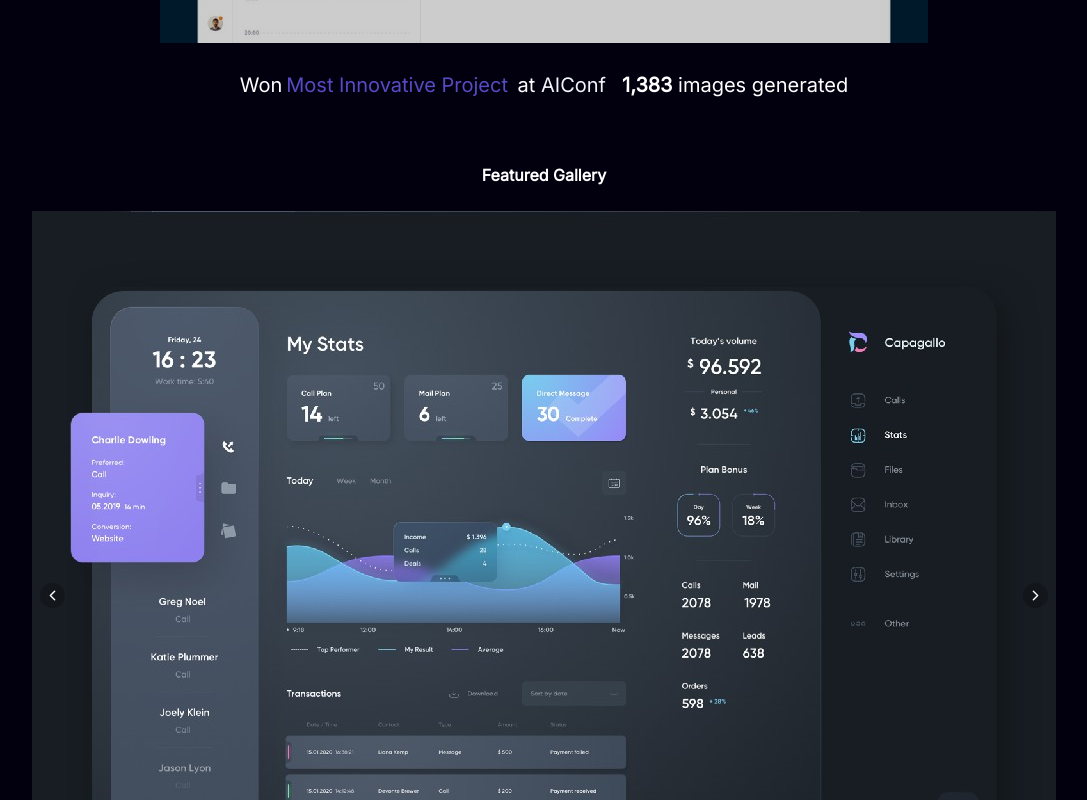
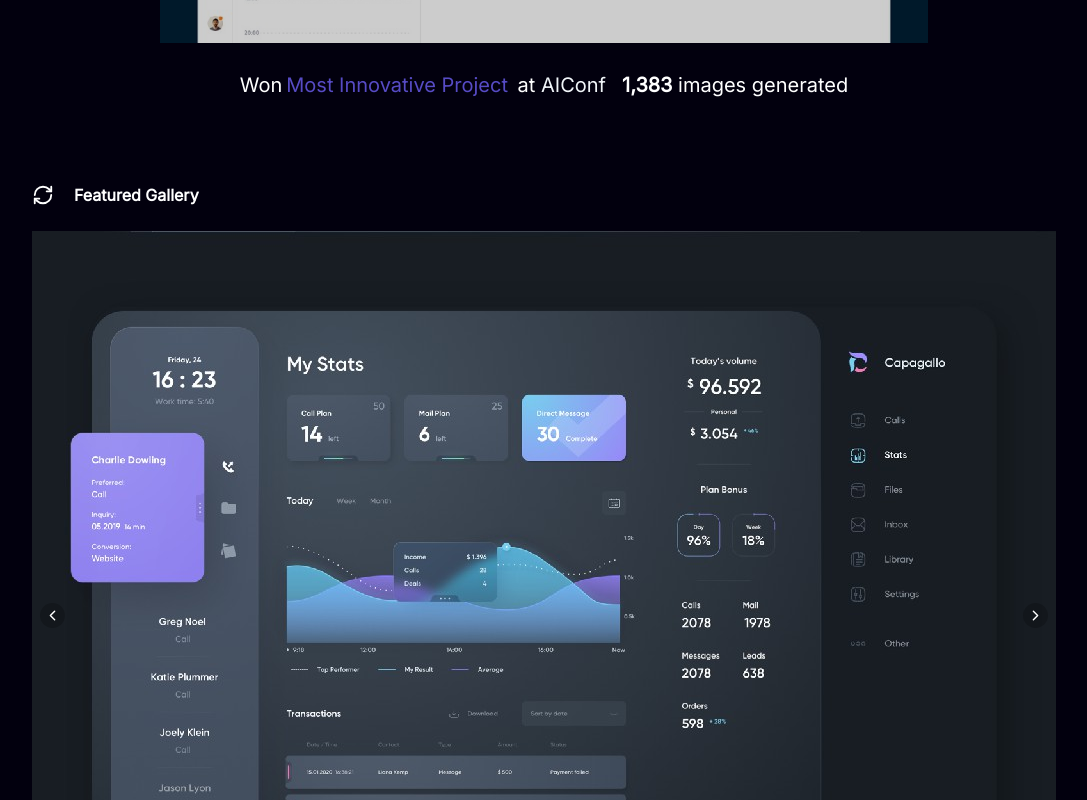
Before and after one commit to francisamidu/landing-page, a React (Vite) app: page / in a window 1280 px wide. Shown: the part 1120-1920 px from the top of the page, without its empty margins (96-1183 px from the left). Built offline with nearby package versions, Linux system fonts and the light colour scheme.

Commit message:
UI tweaks

```diff
--- a/src/components/FeaturedGallery.tsx
+++ b/src/components/FeaturedGallery.tsx
@@ -3,7 +3,7 @@ import { Slide } from 'react-slideshow-image';
 import dashboard1 from '../assets/images/dashboard-1.jpg';
 import dashboard2 from '../assets/images/dashboard-2.jpg';
 import dashboard3 from '../assets/images/dashboard-3.jpg';
-import { ChevronLeft, ChevronRight } from 'lucide-react';
+import { ChevronLeft, ChevronRight, RefreshCw as Refresh } from 'lucide-react';
 
 const FeaturedGallery = () => {
   const indicators = () => <li className="indicator mr-1"></li>;
@@ -24,9 +24,12 @@ const FeaturedGallery = () => {
 
   const images = [dashboard1, dashboard2, dashboard3];
   return (
-    <section className="my-5">
-      <h1 className="my-6 text-center font-bold">Featured Gallery</h1>
+    <section className="py-5">
       <div className="max-w-screen-lg md:mx-auto">
+        <div className="my-6 flex flex-row items-center">
+          <Refresh className="mr-5 text-white" size={22} />
+          <h1 className="text-center font-bold">Featured Gallery</h1>
+        </div>
         <Slide indicators={false} {...properties}>
           {images.map((image, index) => (
             <div className="each-slide-effect" key={index}>
--- a/src/components/HowItWorks.tsx
+++ b/src/components/HowItWorks.tsx
@@ -13,8 +13,8 @@ const HowItWorks = () => {
           </h1>
           <h2 className="text-3xl font-bold">How it all works</h2>
         </div>
-        <div className="mt-10 grid grid-cols-1 px-5 md:grid-cols-2 md:px-0">
-          <div className="mr-3 flex w-full flex-col items-center justify-center md:w-[55%]">
+        <div className="mt-10 grid grid-cols-1 px-5 md:grid-cols-2 md:place-content-center md:px-0">
+          <div className="flex w-full flex-col items-center justify-center md:mr-3 md:w-auto">
             <video
               src={video}
               autoPlay={false}
@@ -22,7 +22,7 @@ const HowItWorks = () => {
               className="h-auto w-full"
             ></video>
           </div>
-          <div className="ml-3 w-full flex-col items-center md:w-[45%]">
+          <div className="ml-3 w-full flex-col items-center md:w-auto">
             {shared.steps.map((step, index) => (
               <Step key={JSON.stringify(step)} index={index} text={step} />
             ))}
--- a/src/components/Navbar.tsx
+++ b/src/components/Navbar.tsx
@@ -32,9 +32,12 @@ const Navbar = () => {
   return (
     <nav className="w-full px-2 py-2 sm:px-4">
       <div className="mx-auto flex flex-row flex-wrap items-center justify-between md:max-w-[1100px]">
-        <span className="self-center whitespace-nowrap text-sm font-bold uppercase">
+        <a
+          href="#"
+          className="self-center whitespace-nowrap text-sm font-bold uppercase"
+        >
           {shared.name}
-        </span>
+        </a>
 
         <div
           className="hidden w-full items-center justify-between md:order-1 md:flex md:w-auto"
@@ -47,8 +50,8 @@ const Navbar = () => {
                   <a
                     href={link}
                     className={`block py-2 pl-3 pr-4 ${
-                      active ? 'text-[#3d348b]' : 'text-slate-100'
-                    } rounded capitalize md:p-0`}
+                      active ? 'text-purplish-700' : 'text-slate-100'
+                    } rounded capitalize transition-colors duration-200 hover:text-purplish-500 md:p-0`}
                   >
                     {text}
                   </a>
--- a/src/shared.json
+++ b/src/shared.json
@@ -18,11 +18,11 @@
         },
         {
             "q": "Is it free?",
-            "a": "It has different pricing options for everyone. From indiviuals just trying it out or design agency. It has Free option that has limitations. For the best service we recommend the paid options"
+            "a": "It has different pricing options for everyone. From individuals just trying it out to design agencies running a business we have what works for your. It has Free option that has limitations. For the best service we recommend the paid options."
         },
         {
             "q": "Are there best practices on writing prompts?",
-            "a": "The more descriptive you are the closer the AI is to generating the image you want. So we recommend getting more specific. A good example of a prompt is: Very cool girl wearing a cool stylish cyberpunk streetwear, 4k cinematic atmosphere in urban japan at night"
+            "a": "The more descriptive you are the closer the AI is to generating the image you want. So we recommend getting more specific. A good example of a prompt is: Very cool girl wearing a cool stylish cyberpunk streetwear, 4k cinematic atmosphere in urban japan at night."
         }
     ]
 }
```
